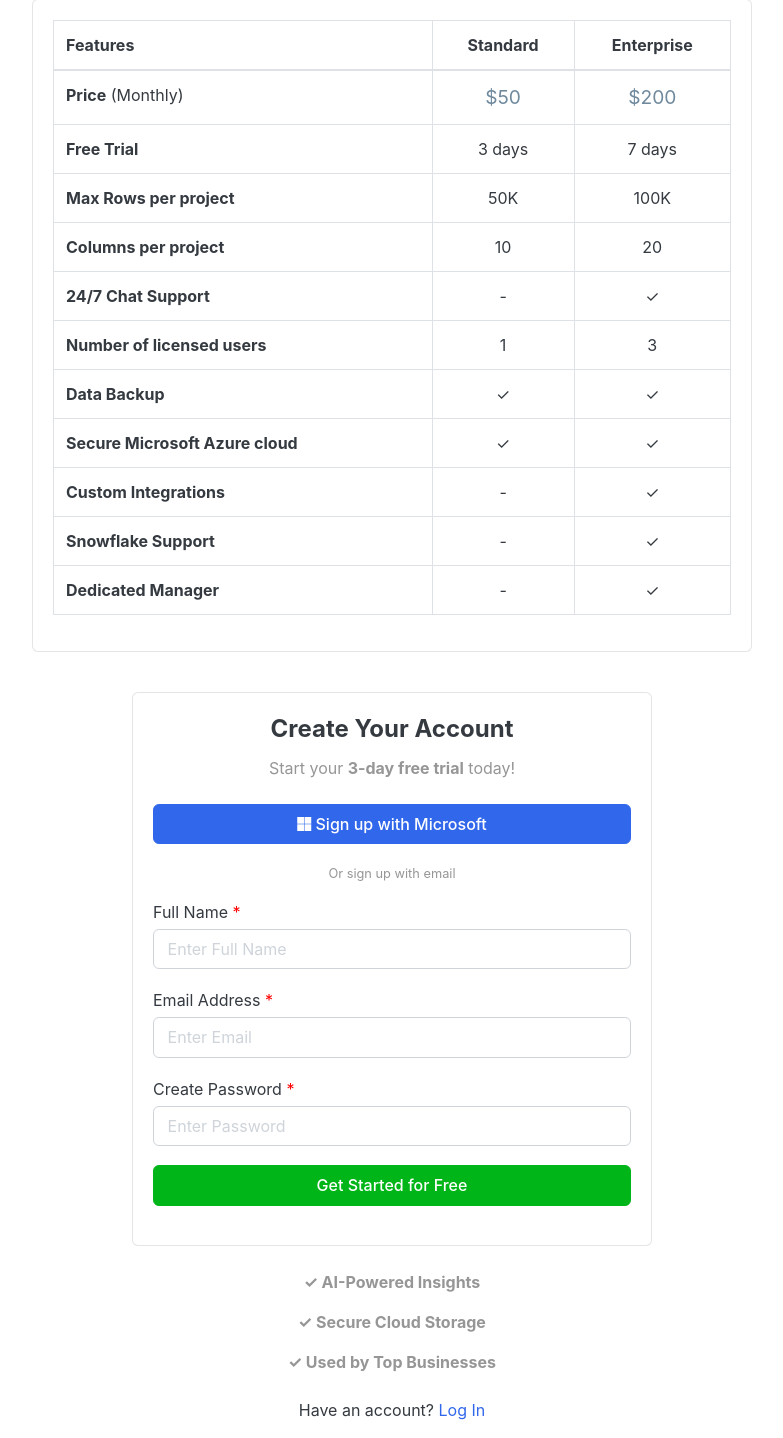
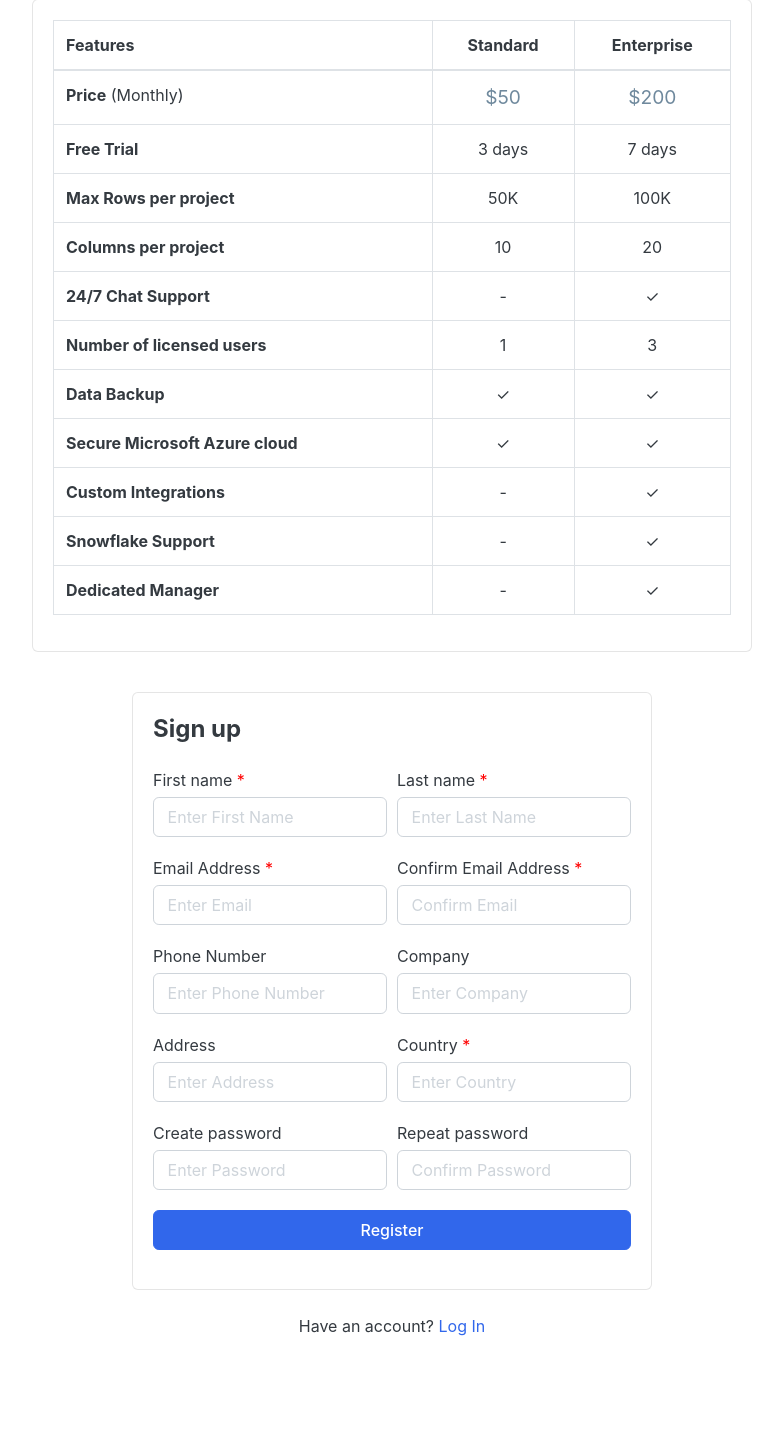
Before and after one commit to VizRefraOrg/csat-django-app, a Django app: page /accounts/register/ in a window 1280 px wide. Shown: the part 224-1662 px from the top of the page, without its empty margins (248-1031 px from the left). After the commit the page ends 1560 px from the top, so only its background shows below. Run offline with Django 3.2, Linux system fonts and the light colour scheme; some libraries are stand-ins or nearby versions.

Commit message:
Update register.html

```diff
--- a/app/src/templates/accounts/register.html
+++ b/app/src/templates/accounts/register.html
@@ -31,6 +31,7 @@
                 </thead>
                 <tbody>
                     <tr><td><strong>Price</strong> (Monthly)</td><td class="text-center" style="font-size: larger; color: #6f899d;">$50</td><td class="text-center" style="font-size: larger; color: #6f899d;">$200</td></tr>
+
                     <tr><td><strong>Free Trial</strong></td><td class="text-center">3 days</td><td class="text-center">7 days</td></tr>
                     <tr><td><strong>Max Rows per project</strong></td><td class="text-center">50K</td><td class="text-center">100K</td></tr>
                     <tr><td><strong>Columns per project</strong></td><td class="text-center">10</td><td class="text-center">20</td></tr>
@@ -46,94 +47,70 @@
         </article>
     </div>
 
-    <!-- ============================ COMPONENT REGISTER ================================= -->
+<!-- ============================ COMPONENT REGISTER   ================================= -->
 <div class="card mx-auto" style="max-width:520px; margin-top:40px;">
     <article class="card-body">
         {% include 'includes/alerts.html' %}
-            <header class="mb-4 text-center">
-                <h4 class="card-title">Create Your Account</h4>
-                <p class="text-muted">Start your <strong>3-day free trial</strong> today!</p>
-            </header>
-
-            <!-- Social Sign Up -->
-            <div class="text-center mb-3">
-                <!-- Google Sign-In Button -->
-                <div id="g_id_onload"
-                    data-client_id="163047147866-bglvumvpnd3g9fuppk4vh02ld19i5pvk.apps.googleusercontent.com"
-                    data-context="signup"
-                    data-ux_mode="popup"
-                    data-callback="handleCredentialResponse"
-                    data-auto_prompt="false">
-                </div>
-
-                <div class="g_id_signin" data-type="standard"></div>
-
-                <!-- Microsoft Sign-In -->
-                <a href="#" class="btn btn-primary btn-block"><i class="fab fa-microsoft"></i> Sign up with Microsoft</a>
-            </div>
-
-            <div class="text-center mb-3">
-                <small class="text-muted">Or sign up with email</small>
-            </div>
-
+        <header class="mb-4"><h4 class="card-title">Sign up</h4></header>
         <form action="{% url 'register' %}" method="POST">
             {% csrf_token %}
-                <div class="form-group">
-                    <label>Full Name <span style="color: red;">*</span></label>
-                    <input type="text" name="full_name" class="form-control" placeholder="Enter Full Name" required>
+            <div class="form-row">
+                <div class="col form-group">
+                    <label>First name <span style="color: red;">*</span></label>
+                    <input type="text" name="first_name" class="form-control" placeholder="Enter First Name" required>
                 </div>
-                <div class="form-group">
+                <div class="col form-group">
+                    <label>Last name <span style="color: red;">*</span></label>
+                    <input type="text" name="last_name" class="form-control" placeholder="Enter Last Name" required>
+                </div>
+            </div>
+            <div class="form-row">
+                <div class="form-group col-md-6">
                     <label>Email Address <span style="color: red;">*</span></label>
                     <input type="email" name="email" class="form-control" placeholder="Enter Email" required>
                 </div>
-                <div class="form-group">
-                    <label>Create Password <span style="color: red;">*</span></label>
-                    <input type="password" name="password" class="form-control" placeholder="Enter Password" required>
+                <div class="form-group col-md-6">
+                    <label>Confirm Email Address <span style="color: red;">*</span></label>
+                    <input type="email" name="confirm_email" class="form-control" placeholder="Confirm Email" required>
+                </div>
+            </div>
+            <div class="form-row">
+                <div class="form-group col-md-6">
+                    <label>Phone Number</label>
+                    <input type="text" name="phone_number" class="form-control" placeholder="Enter Phone Number">
+                </div>
+                <div class="form-group col-md-6">
+                    <label>Company</label>
+                    <input type="text" name="company" class="form-control" placeholder="Enter Company">
+                </div>
+            </div>
+            <div class="form-row">
+                <div class="form-group col-md-6">
+                    <label>Address</label>
+                    <input type="text" name="address" class="form-control" placeholder="Enter Address">
+                </div>
+                <div class="form-group col-md-6">
+                    <label>Country <span style="color: red;">*</span></label>
+                    <input type="text" name="country" class="form-control" placeholder="Enter Country" required>
+                </div>
+            </div>
+            <div class="form-row">
+                <div class="form-group col-md-6">
+                    <label>Create password</label>
+                    <input type="password" name="password" class="form-control" placeholder="Enter Password">
+                </div>
+                <div class="form-group col-md-6">
+                    <label>Repeat password</label>
+                    <input type="password" name="confirm_password" class="form-control" placeholder="Confirm Password">
+                </div>
             </div>
             <div class="form-group">
-                    <button type="submit" class="btn btn-success btn-block"> Get Started for Free </button>
+                <button type="submit" class="btn btn-primary btn-block"> Register </button>
             </div>
         </form>
     </article>
 </div>
-
-    <!-- Trust Signals -->
-    <div class="text-center mt-4">
-        <p class="text-muted"><strong>✓ AI-Powered Insights</strong></p>
-        <p class="text-muted"><strong>✓ Secure Cloud Storage</strong></p>
-        <p class="text-muted"><strong>✓ Used by Top Businesses</strong></p>
-    </div>
-
 <p class="text-center mt-4">Have an account? <a href="{% url 'login' %}">Log In</a></p>
-
+<br><br>
 </section>
-
-<!-- Google Sign-In Script -->
-<script src="https://accounts.google.com/gsi/client" async defer></script>
-
-<!-- JavaScript Handling Google Sign-In -->
-<script>
-function handleCredentialResponse(response) {
-    console.log("Encoded JWT ID token: " + response.credential);
-
-    fetch('{% url "google_auth_callback" %}', {
-        method: 'POST',
-        headers: {
-            'Content-Type': 'application/json',
-            'X-CSRFToken': '{{ csrf_token }}'
-        },
-        body: JSON.stringify({ token: response.credential })
-    })
-    .then(response => response.json())
-    .then(data => {
-        if (data.success) {
-            window.location.href = data.redirect;
-        } else {
-            alert("Google authentication failed.");
-        }
-    })
-    .catch(error => console.error("Error:", error));
-}
-</script>
-
 {% endblock %}
```
Lines whose indentation alone changed are shown as unchanged.
